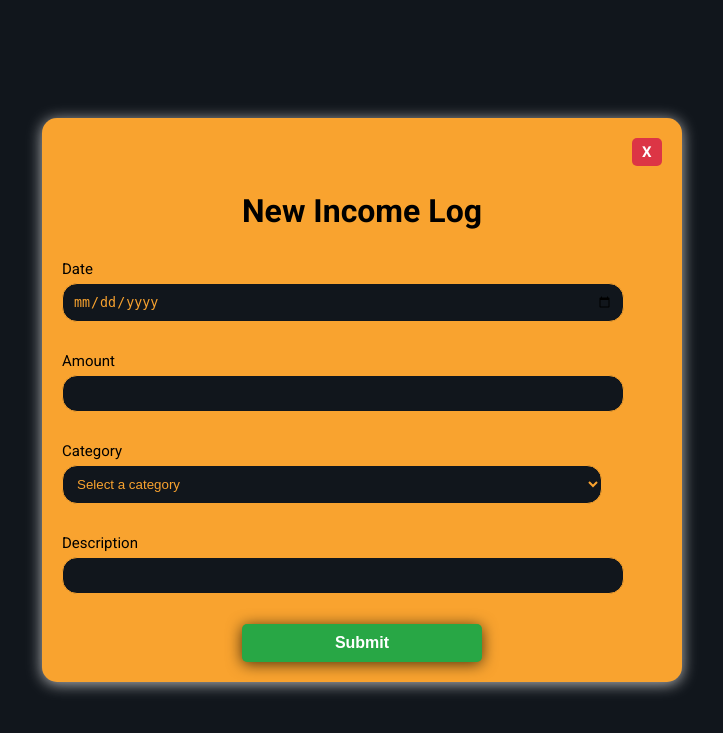
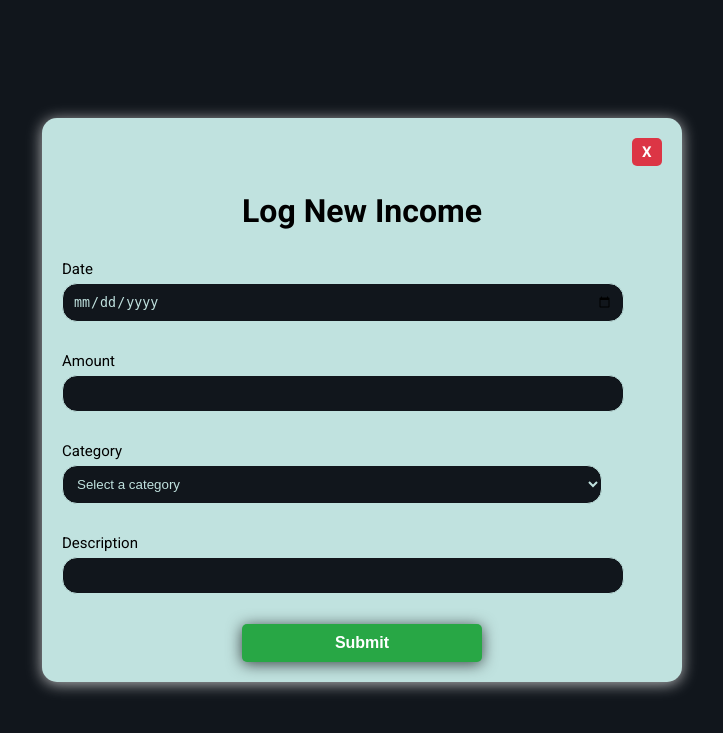
Before and after one commit to Harvind20/Mini-IT-TC4L-Group-7, a Flask app: page /income_form in a window 1280 px wide. Shown: the top 733 px of the page, without its empty margins (278-1001 px from the left). Run offline with Flask 3, Linux system fonts and the light colour scheme; the visitor is signed in with stand-in values (Sample User, id 1).

Commit message:
changed position of navbar username and color for the expense income forms

```diff
--- a/static/css/FollowedLeaderboard.css
+++ b/static/css/FollowedLeaderboard.css
@@ -157,8 +157,11 @@ table {
 
 #profileusername {
     color: white;
-    margin-left: 84px;
+    margin-left: 0px;
     margin-top: 10px;
+    display: flex;
+    align-items: center;
+    justify-content: center;
 }
 
 a {
--- a/static/css/GlobalLeaderboard.css
+++ b/static/css/GlobalLeaderboard.css
@@ -157,8 +157,11 @@ table {
 
 #profileusername {
     color: white;
-    margin-left: 84px;
+    margin-left: 0px;
     margin-top: 10px;
+    display: flex;
+    align-items: center;
+    justify-content: center;
 }
 
 a {
--- a/static/css/Summary.css
+++ b/static/css/Summary.css
@@ -57,8 +57,11 @@
 
 #profileusername {
     color: white;
-    margin-left: 84px;
+    margin-left: 0px;
     margin-top: 10px;
+    display: flex;
+    align-items: center;
+    justify-content: center;
 }
 
 a {
--- a/static/css/expense-income-form.css
+++ b/static/css/expense-income-form.css
@@ -14,7 +14,7 @@ body {
 .log-popup {
     font-family: "Roboto", sans-serif;
     font-size: 15px;
-    background-color: #f9a32f;
+    background-color: #c0e2df;
     padding: 20px;
     border-radius: 15px;
     box-shadow: 0 2px 15px rgba(255, 255, 255, 0.7);
@@ -43,8 +43,8 @@ h2 {
     padding: 10px;
     border-radius: 15px;
     background-color: #11161c;
-    color: #f9a32f;
-    border: 1px solid #f9a32f;
+    color:#c0e2df;
+    border: 1px solid #c0e2df;
 }
 
 .submitbutton {
--- a/static/css/main.css
+++ b/static/css/main.css
@@ -236,8 +236,11 @@ a {
 
 #profileusername {
     color: white;
-    margin-left: 2px;
+    margin-left: 0px;
     margin-top: 10px;
+    display: flex;
+    align-items: center;
+    justify-content: center;
 }
 
 #incometable {
--- a/static/css/transaction.css
+++ b/static/css/transaction.css
@@ -197,8 +197,11 @@ h1 {
 
 #profileusername {
     color: white;
-    margin-left: 84px;
+    margin-left: 0px;
     margin-top: 10px;
+    display: flex;
+    align-items: center;
+    justify-content: center;
 }
 
 a {
--- a/static/css/userprofile.css
+++ b/static/css/userprofile.css
@@ -113,8 +113,11 @@ hr {
 
 #profileusername {
     color: white;
-    margin-left: 84px;
+    margin-left: 0px;
     margin-top: 10px;
+    display: flex;
+    align-items: center;
+    justify-content: center;
 }
 
 #rightside {
--- a/templates/Transaction.html
+++ b/templates/Transaction.html
@@ -13,7 +13,9 @@
                 <div class="col-md-2 d-flex vh-100" id="left-column">
                     <ul id="buttoncolor" class="nav nav-pills flex-column ms-0">
                         <a href="{{ url_for('my_profile') }}">
-                            <span id="profilecircle" class="dot"><img id="profilepic" src="../static/default.jpg"></span>
+                            <span id="profilecircle" class="dot">
+                                <img id="profilepic" src="../static/default.jpg">
+                            </span>
                         </a>
                         <a href="{{ url_for('my_profile') }}">
                             <p id="profileusername">{{ session['username'] }}</p>
--- a/templates/expenseform.html
+++ b/templates/expenseform.html
@@ -7,7 +7,7 @@
 <body>
 <div class="log-popup">
     <a href="{{ url_for('transaction') }}" class="cancelbutton">X</a>
-    <h2>New Expense Log</h2>
+    <h2>Log New Expense</h2>
     <form id="ExpenseForm" method="POST">
         <div class="inputboxes">
             <label for="date">Date</label>
--- a/templates/incomeform.html
+++ b/templates/incomeform.html
@@ -7,7 +7,7 @@
 <body>
 <div class="log-popup">
     <a href="{{ url_for('transaction') }}" class="cancelbutton">X</a>
-    <h2>New Income Log</h2>
+    <h2>Log New Income</h2>
     <form id="IncomeForm" method="POST">
         <div class="inputboxes">
             <label for="date">Date</label>
```
Also changed, not shown: static/images/expense_pie_chart.png, static/images/income_pie_chart.png.
